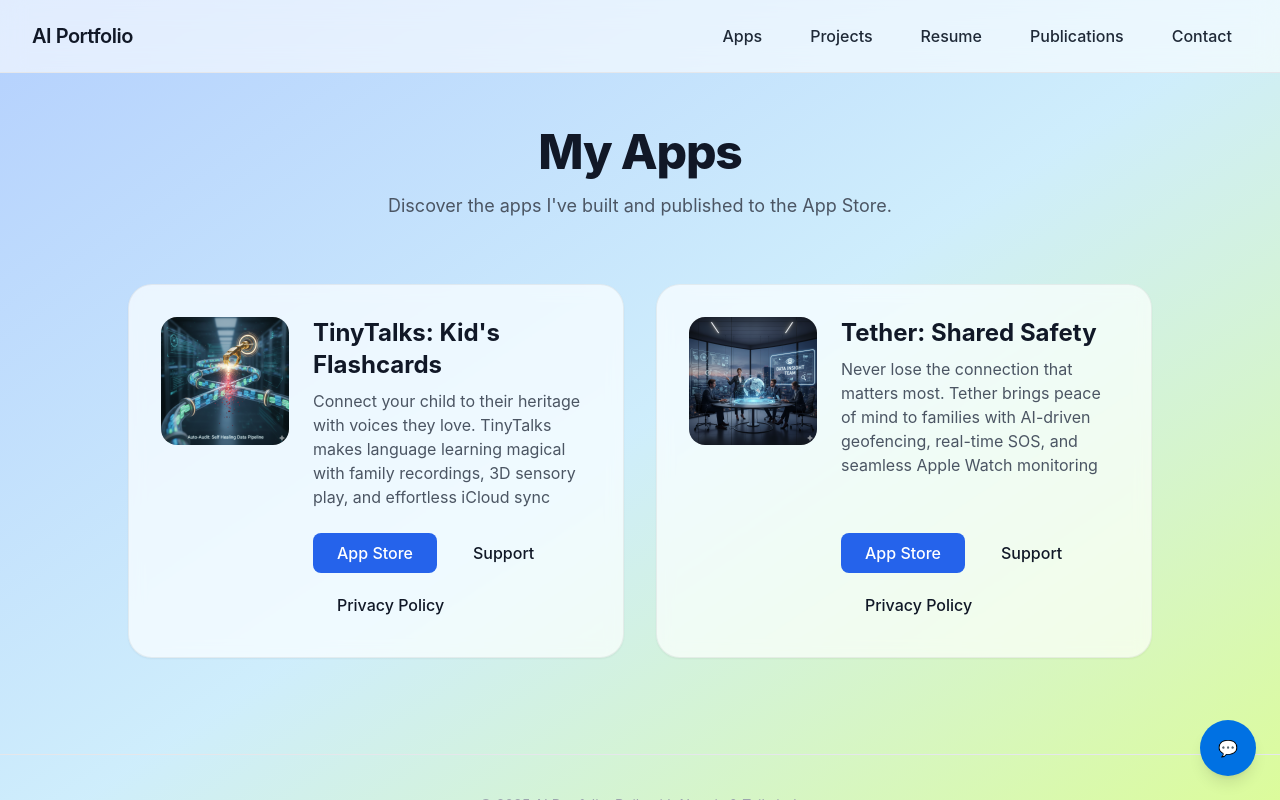
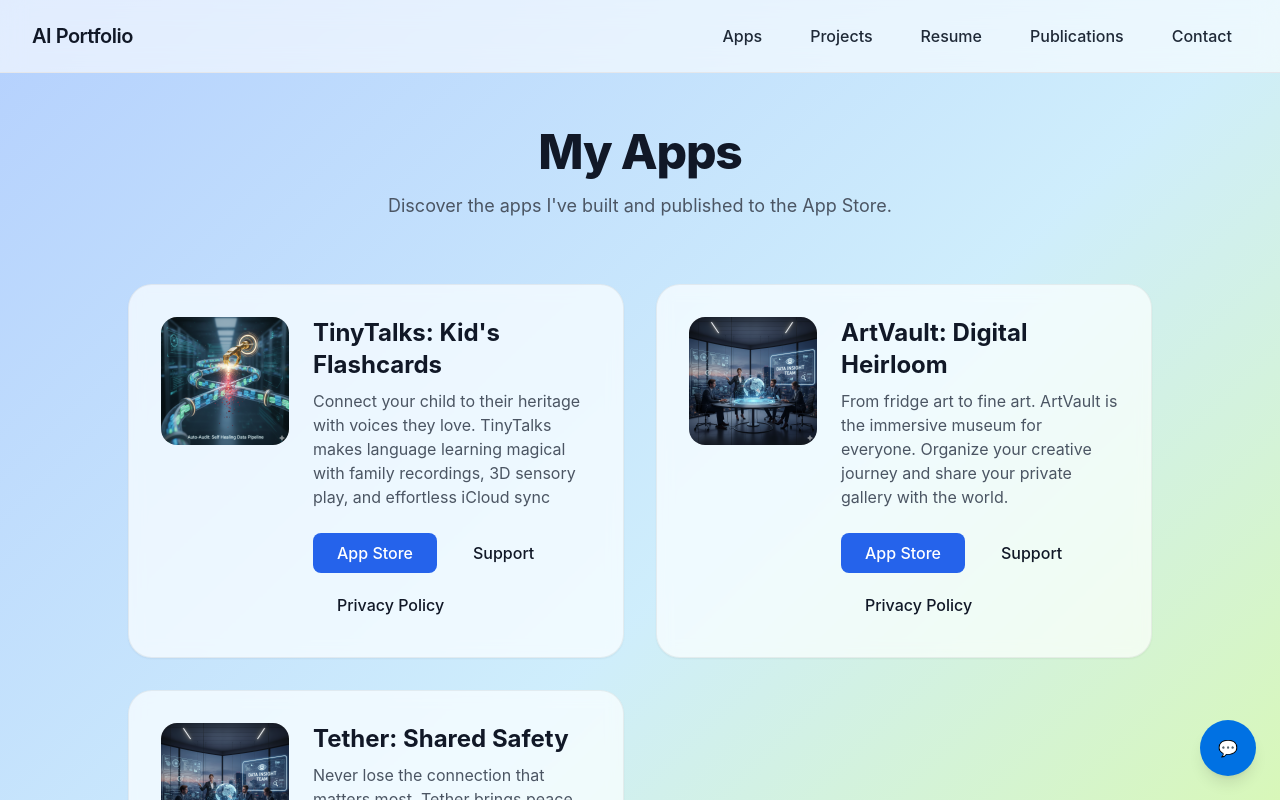
Before and after one commit to kknudson15/ai-portfolio-starter, a Next.js app: page /apps in a window 1280 px wide. Shown: the top 800 px of the page. Built offline with nearby package versions, Linux system fonts and the light colour scheme.

Commit message:
Add new Apps

```diff
--- a/data/apps.js
+++ b/data/apps.js
@@ -10,11 +10,20 @@ export const apps = [
   },
   {
     id: 'app-two',
-    name: 'Tether: Shared Safety',
-    description: 'Never lose the connection that matters most. Tether brings peace of mind to families with AI-driven geofencing, real-time SOS, and seamless Apple Watch monitoring',
+    name: 'ArtVault: Digital Heirloom',
+    description: 'From fridge art to fine art. ArtVault is the immersive museum for everyone. Organize your creative journey and share your private gallery with the world.',
     appStoreUrl: 'https://apps.apple.com/app/id987654321',
     supportUrl: '/support?app=app-two',
     privacyUrl: '/privacy?app=app-two',
     icon: '/images/project2.png', // Placeholder icon
+  },
+  {
+    id: 'app-three',
+    name: 'Tether: Shared Safety',
+    description: 'Never lose the connection that matters most. Tether brings peace of mind to families with AI-driven geofencing, real-time SOS, and seamless Apple Watch monitoring',
+    appStoreUrl: 'https://apps.apple.com/app/id987654321',
+    supportUrl: '/support?app=app-three',
+    privacyUrl: '/privacy?app=app-three',
+    icon: '/images/project2.png', // Placeholder icon
   }
 ];
```
